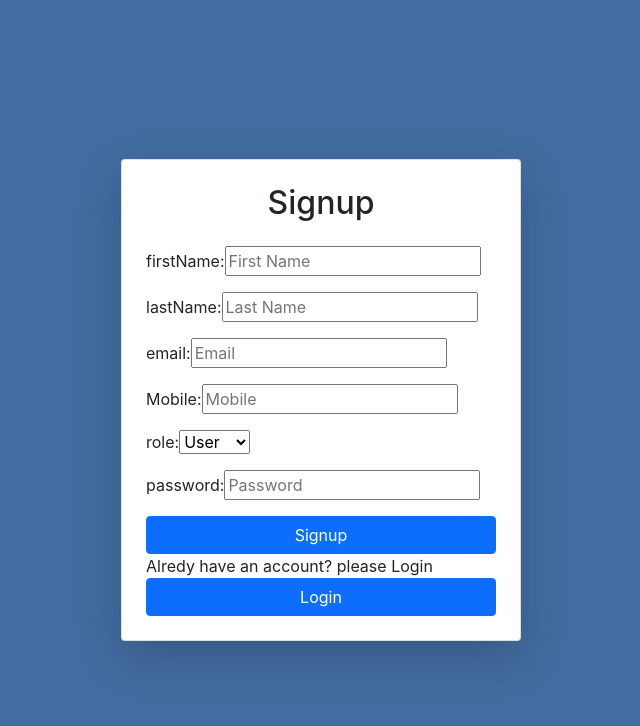
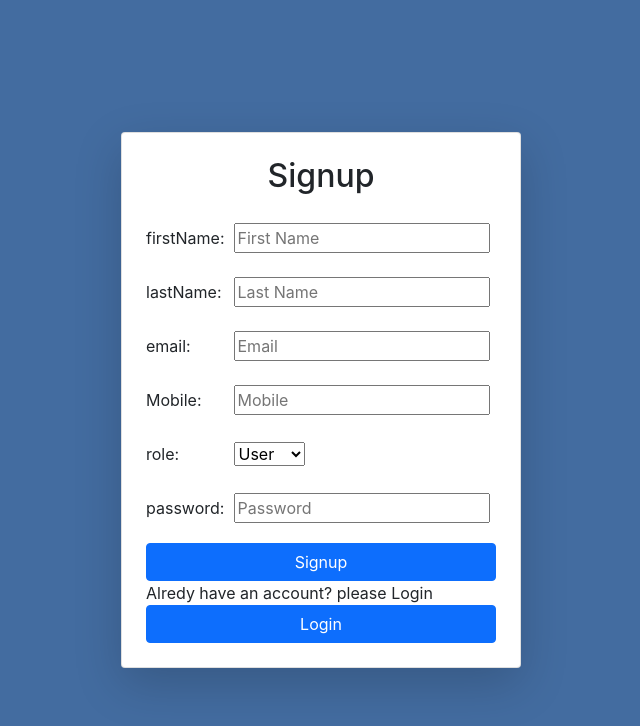
Before and after one commit to Harimohan46651/TestProject, a React (Create React App) app in the folder frontend/: page /signup in a window 1280 px wide. Shown: the top 726 px of the page, without its empty margins (319-959 px from the left). Built offline with nearby package versions, Linux system fonts and the light colour scheme.

Commit message:
Update Signup.js

```diff
--- a/frontend/src/components/Signup.js
+++ b/frontend/src/components/Signup.js
@@ -31,23 +31,23 @@ function Signup() {
       <h2 className="text-center mb-4">Signup</h2>
         <form onSubmit={handleSubmit}>
         <div className="form-group mb-3">
-          <label htmlFor="firstName">firstName:</label>
+          <label htmlFor="firstName" className="col-sm-3 col-form-label">firstName:</label>
             <input name="firstName" type="text" placeholder="First Name" onChange={handleChange} required />
         </div>
         <div className="form-group mb-3">
-          <label htmlFor="lastName">lastName:</label>
+          <label htmlFor="lastName" className="col-sm-3 col-form-label">lastName:</label>
            <input name="lastName" type="text" placeholder="Last Name" onChange={handleChange} required />
         </div>
         <div className="form-group mb-3">
-          <label htmlFor="email">email:</label>
+          <label htmlFor="email" className="col-sm-3 col-form-label">email:</label>
             <input name="email" type="email" placeholder="Email" onChange={handleChange} required />
         </div>
         <div className="form-group mb-3">
-        <label htmlFor="mobile">Mobile:</label>
+        <label htmlFor="mobile" className="col-sm-3 col-form-label">Mobile:</label>
           <input name="mobile" type="text" placeholder="Mobile" onChange={handleChange} required />
         </div>
         <div className="form-group mb-3">
-        <label htmlFor="role">role:</label>
+        <label htmlFor="role" className="col-sm-3 col-form-label">role:</label>
           <select name="role" onChange={handleChange} value={formData.role}>
             <option value="User">User</option>
             <option value="Admin">Admin</option>
@@ -55,7 +55,7 @@ function Signup() {
           </select>
         </div>
         <div className="form-group mb-3">
-          <label htmlFor="password">password:</label>
+          <label htmlFor="password" className="col-sm-3 col-form-label">password:</label>
             <input name="password" type="password" placeholder="Password" onChange={handleChange} required />
         </div>
           <button type="submit" className="btn btn-primary w-100">Signup</button>
```
